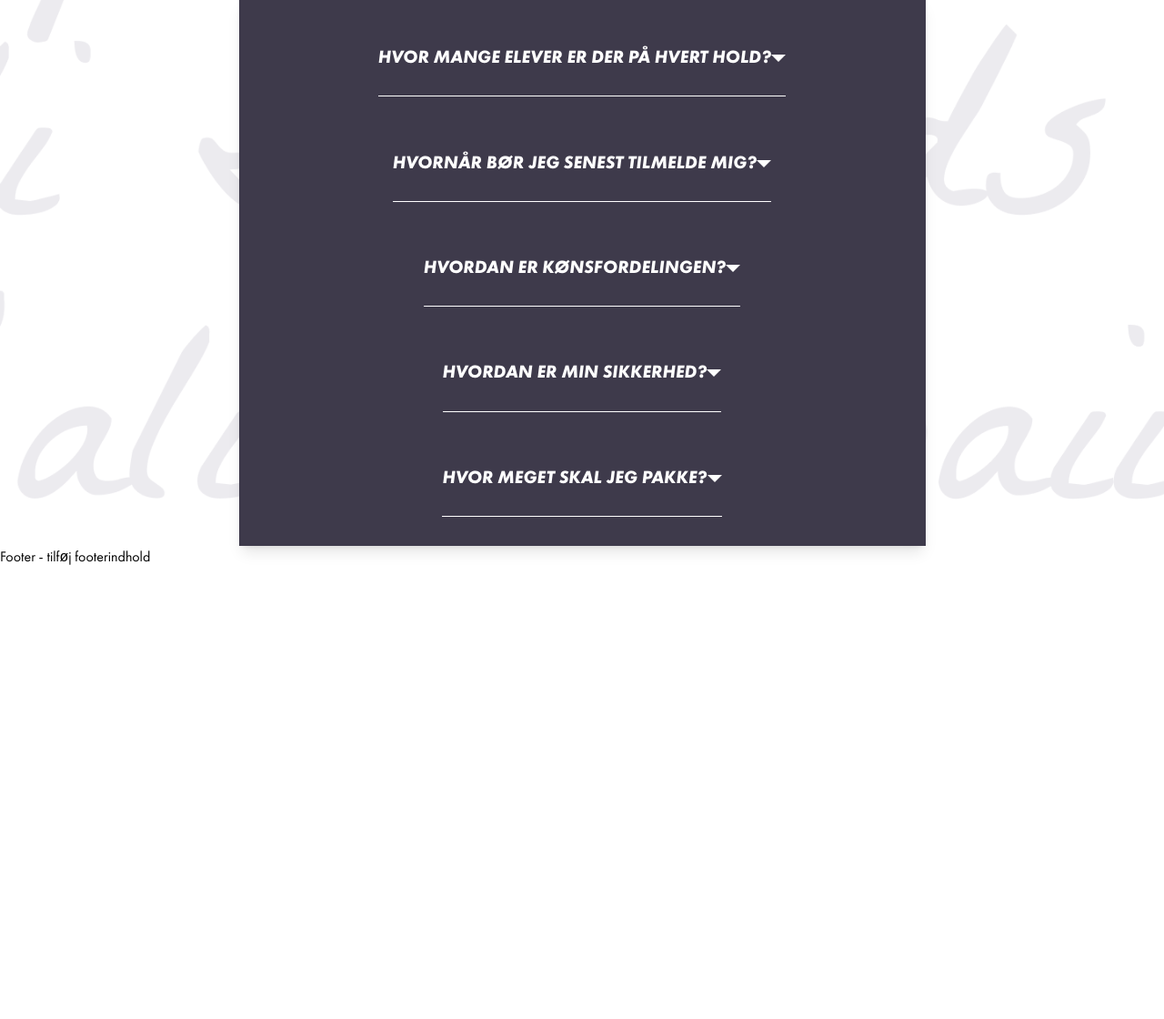
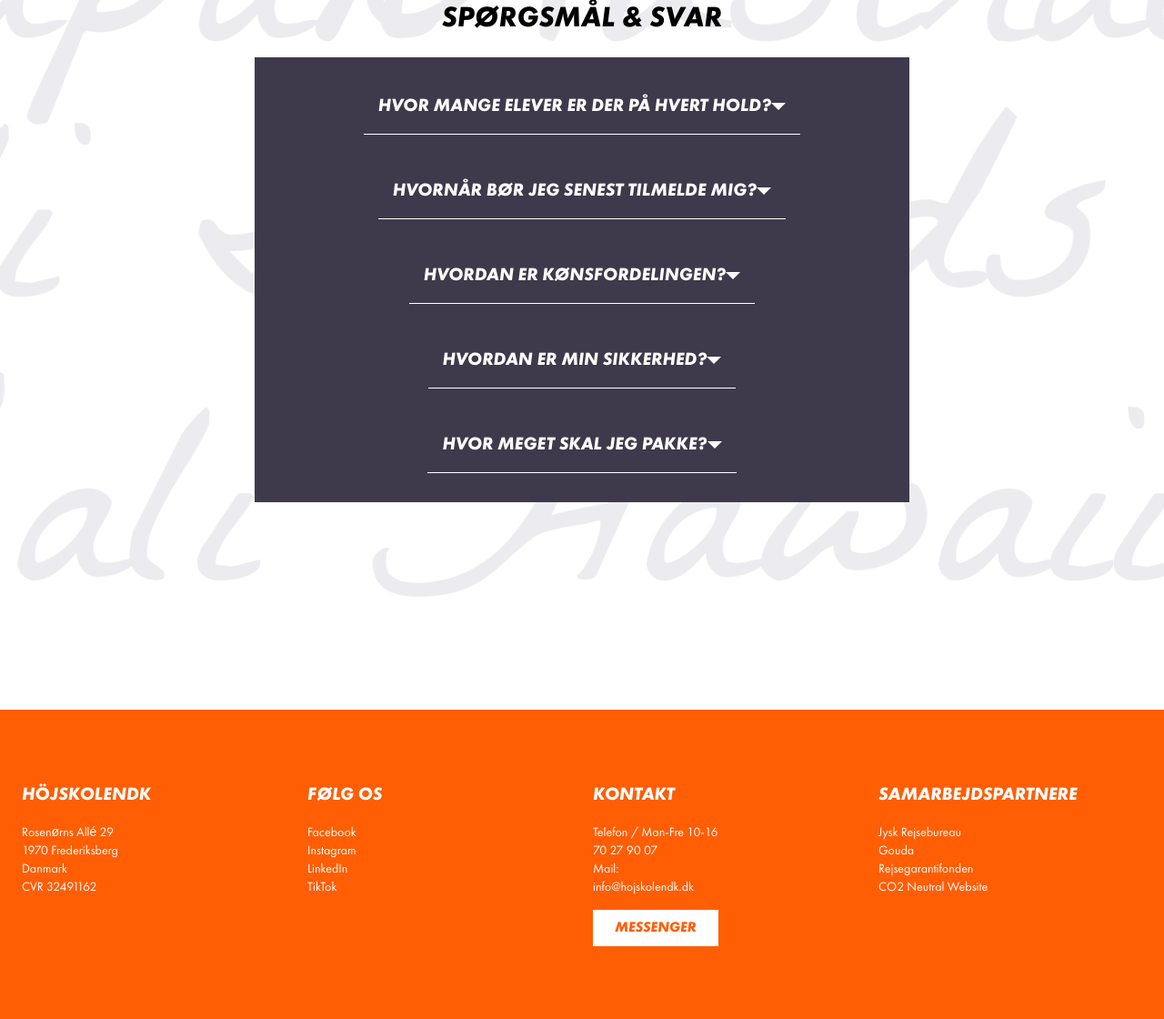
Before and after one commit to mathildemei/Hoejskolendk, an Astro site: page / in a window 1280 px wide. Shown: the part 8142-9262 px from the top of the page at 91% size. Before the commit the page ends 8766 px from the top, so only its background shows below. Built offline with nearby package versions, Linux system fonts and the light colour scheme; Astro itself is replaced by a stand-in of ours.

Commit message:
footer og FAQ

```diff
--- a/src/components/FAQ.astro
+++ b/src/components/FAQ.astro
@@ -3,7 +3,7 @@ import FAQ_com from "../components/FAQ_com.astro";
 ---
 
 <section
-  class="bg flex flex-col items-center justify-center min-h-screen pt-7xl"
+  class="bg flex flex-col items-center justify-center min-h-screen pt-8xl pb-8xl"
 >
   <!-- Header -->
   <h1
@@ -13,7 +13,7 @@ import FAQ_com from "../components/FAQ_com.astro";
   </h1>
   <!-- FAQ Components Container -->
   <div
-    class="w-[755px] flex flex-col items-center justify-center bg-Purple-500 text-Grey-50 p-6 shadow-lg flex flex-col space-y-6"
+    class="w-[720px] flex flex-col items-center justify-center bg-Purple-500 text-Grey-50 p-6 flex flex-col space-y-6"
   >
     <!-- First FAQ -->
     <FAQ_com title="HVOR MANGE ELEVER ER DER PÅ HVERT HOLD?">
@@ -107,9 +107,3 @@ import FAQ_com from "../components/FAQ_com.astro";
     background-position: center;
   }
 </style>
-
-<style>
-  .bg {
-    background-image: url(/FAQ_bg.png);
-  }
-</style>
--- a/src/components/FAQ_com.astro
+++ b/src/components/FAQ_com.astro
@@ -16,18 +16,22 @@ const { title } = Astro.props;
   summary {
     max-width: 500px;
     margin-bottom: 0.5rem;
+    overflow: hidden;
   }
   summary {
     display: flex;
     justify-content: space-between;
     align-items: center;
-    cursor: +;
+    cursor: pointer;
     list-style: none;
-    margin-bottom: 0;
-    padding-top: 1.7rem;
-    padding-bottom: 1.7rem;
-    border-bottom: #fff solid 1px;
+    margin: 0;
+    padding: 1rem;
+    color: #fff; /* Text color for titles */
+    border-bottom: 1px solid #fff; /* Separator line */
+    font-weight: bold;
+    transition: background-color 0.3s ease; /* Smooth hover effect */
   }
+
   article {
     padding: 0.5rem;
   }
@@ -39,6 +43,7 @@ const { title } = Astro.props;
     height: 0;
     border-top: 0.5rem solid #fff;
     border-inline: 0.5rem solid transparent;
+    transition: transform 0.3s ease;
   }
   details[open] > summary::after {
     transform: rotate(-180deg);
--- a/src/components/Footer.astro
+++ b/src/components/Footer.astro
@@ -1,5 +1,57 @@
 ---
+
 ---
-<div>
-<p>Footer - tilføj footerindhold</p>
-</div>
+
+<footer class="bg-Orange-500 text-Grey-50 py-20">
+  <div
+    class="container mx-auto px-6 grid grid-cols-1 sm:grid-cols-2 lg:grid-cols-4 gap-6"
+  >
+    <!-- Column 1 -->
+    <div>
+      <h1 class="text-xl font-display mb-4">HÖJSKOLENDK</h1>
+      <p class="text-sm">
+        Rosenørns Allé 29<br />
+        1970 Frederiksberg<br />
+        Danmark
+      </p>
+      <p class="text-sm">CVR 32491162</p>
+    </div>
+
+    <!-- Column 2 -->
+    <div>
+      <h1 class="text-xl font-display mb-4">FØLG OS</h1>
+      <p class="text-sm">
+        Facebook<br />
+        Instagram<br />
+        LinkedIn<br />
+        TikTok
+      </p>
+    </div>
+
+    <!-- Column 3 -->
+    <div>
+      <h1 class="text-xl font-display mb-4">KONTAKT</h1>
+      <p class="text-sm">
+        Telefon / Man-Fre 10-16 <br />70 27 90 07<br />
+      </p>
+      <p class="text-sm">
+        Mail:<br />info@hojskolendk.dk<br />
+      </p>
+      <!-- Messenger Button -->
+      <button
+        class="mt-4 px-6 py-2 text-Orange-500 bg-Grey-50 hover:bg-Orange-600 hover:text-white transition font-display"
+      >
+        MESSENGER
+      </button>
+    </div>
+
+    <!-- Column 4 -->
+    <div>
+      <h1 class="text-xl font-display mb-4">SAMARBEJDSPARTNERE</h1>
+      <p class="text-sm">Jysk Rejsebureau</p>
+      <p class="text-sm">Gouda</p>
+      <p class="text-sm">Rejsegarantifonden</p>
+      <p class="text-sm">CO2 Neutral Website</p>
+    </div>
+  </div>
+</footer>
```
